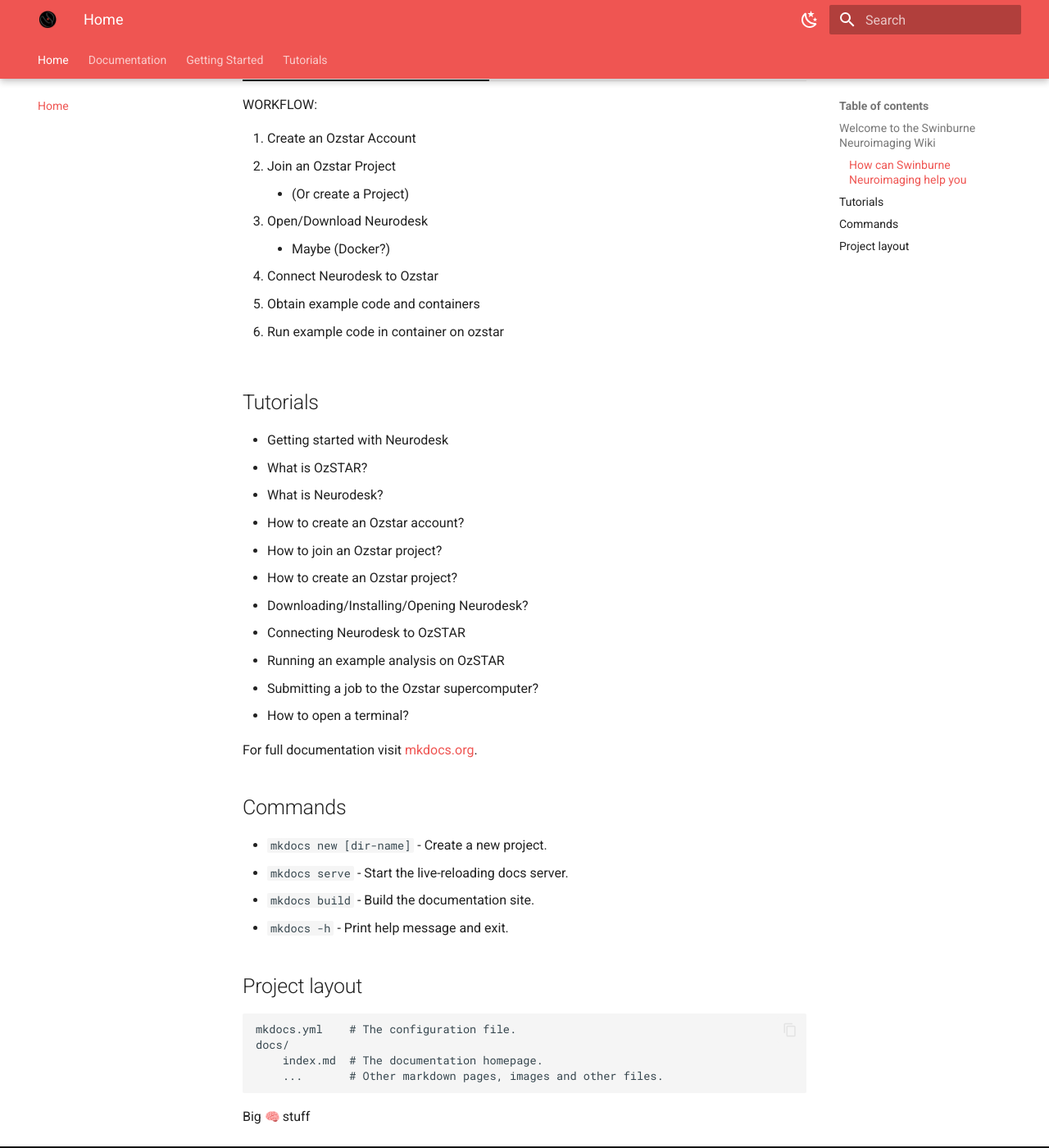
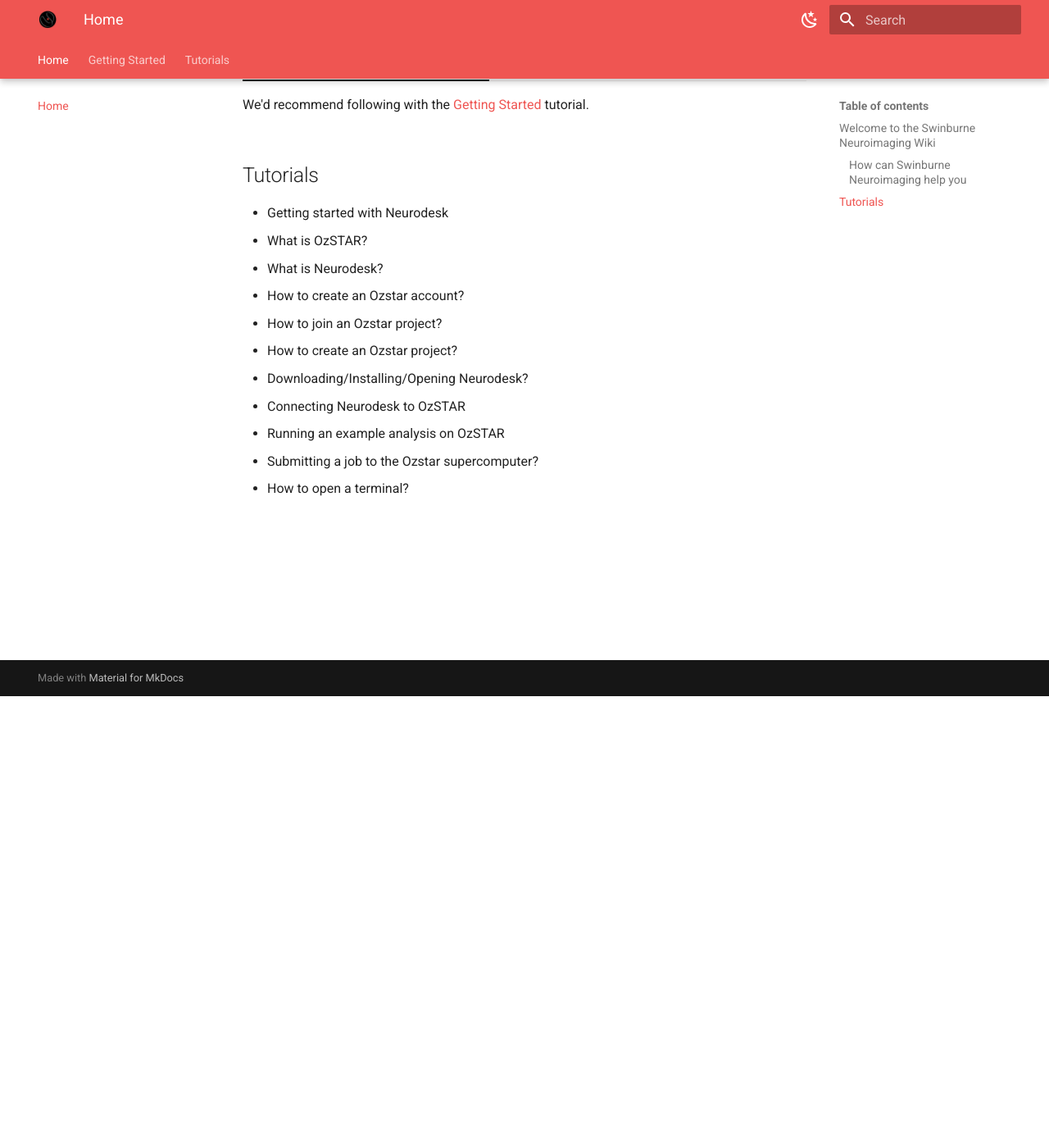
Before and after one commit to SwinburneNeuroimaging/SwinburneNeuroimaging.github.io, an MkDocs documentation site: the page built from docs/index.md, in a window 1280 px wide and 1400 px high, scrolled down 551 px. Shown: the whole window at 82% size. Built offline with MkDocs 1.6.1 and Material for MkDocs 9.7.7, drawn with Linux system fonts in a browser that asks for light colours; emoji names are drawn with the system emoji font.

Commit message:
Reorganised Tabs

```diff
--- a/docs/index.md
+++ b/docs/index.md
@@ -10,17 +10,7 @@
 
 ### How can Swinburne Neuroimaging help you
 === "I want to use SNI infrastructure to analyse data"
-
-    WORKFLOW:
-
-    1. Create an Ozstar Account
-    2. Join an Ozstar Project
-        * (Or create a Project)
-    3. Open/Download Neurodesk
-        * Maybe (Docker?)
-    4. Connect Neurodesk to Ozstar
-    5. Obtain example code and containers
-    6. Run example code in container on ozstar
+    We'd recommend following with the [Getting Started](/Getting Started/getting_started/) tutorial.
 
 === "I want to use SNI facilities to collect data"
 
@@ -44,22 +34,3 @@
 * Running an example analysis on OzSTAR
 * Submitting a job to the Ozstar supercomputer?
 * How to open a terminal?
-
-
-For full documentation visit [mkdocs.org](https://www.mkdocs.org).
-
-## Commands
-
-* `mkdocs new [dir-name]` - Create a new project.
-* `mkdocs serve` - Start the live-reloading docs server.
-* `mkdocs build` - Build the documentation site.
-* `mkdocs -h` - Print help message and exit.
-
-## Project layout
-
-    mkdocs.yml    # The configuration file.
-    docs/
-        index.md  # The documentation homepage.
-        ...       # Other markdown pages, images and other files.
-
-Big :brain: stuff
```
Also changed, not shown: docs/Tutorials/Examples/admonitions.md (added, +37 -0 lines), docs/Tutorials/Examples/diagrams.md (renamed from docs/Tutorials/diagrams.md, +22 -0 lines), docs/Tutorials/admonitions.md (deleted, +0 -11 lines), docs/Tutorials/Examples/content_tabs.md (renamed from docs/Tutorials/content_tabs.md), docs/Tutorials/Examples/example_python_code.md (renamed from docs/Tutorials/example_python_code.md), docs/Tutorials/Previous Documentation/access_ozstar_for_computing.md (renamed from docs/Documentation/access_ozstar_for_computing.md), docs/Tutorials/Previous Documentation/bids_format.md (renamed from docs/Documentation/bids_format.md), docs/Tutorials/Previous Documentation/containers.md (renamed from docs/Documentation/containers.md), docs/Tutorials/Previous Documentation/creating_nectar_vm_and_connecting_to_ozstar.md (renamed from docs/Documentation/creating_nectar_vm_and_connecting_to_ozstar.md), docs/Tutorials/Previous Documentation/external_guides_and_docs.md (renamed from docs/Documentation/external_guides_and_docs.md), docs/Tutorials/Previous Documentation/freesurfer.md (renamed from docs/Documentation/freesurfer.md), docs/Tutorials/Previous Documentation/getting_started_data_analysis.md (renamed from docs/Documentation/getting_started_data_analysis.md), docs/Tutorials/Previous Documentation/meg_analysis.md (renamed from docs/Documentation/meg_analysis.md), docs/Tutorials/Previous Documentation/mri_preprocessing.md (renamed from docs/Documentation/mri_preprocessing.md), 4 more files, 1 other file.
